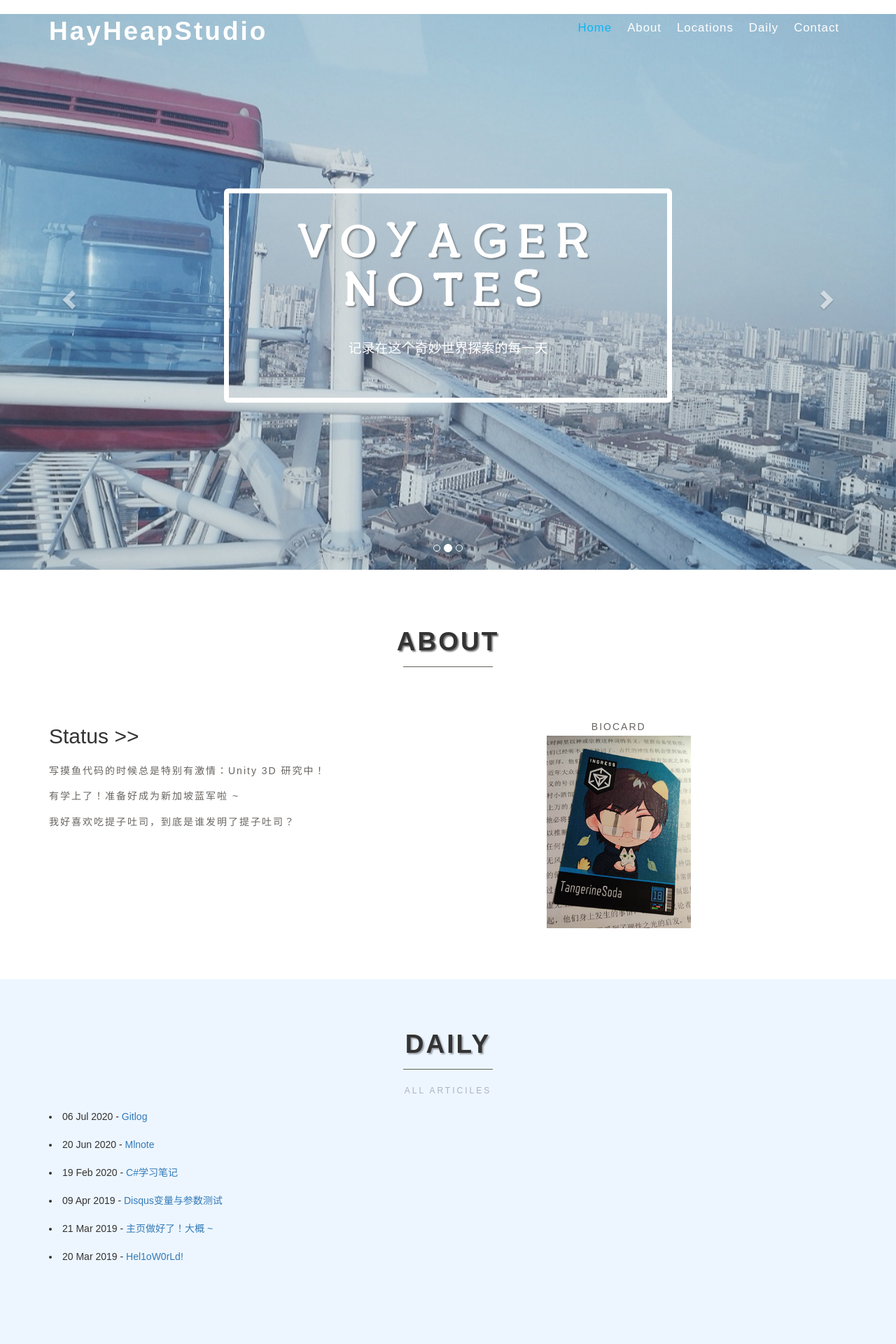
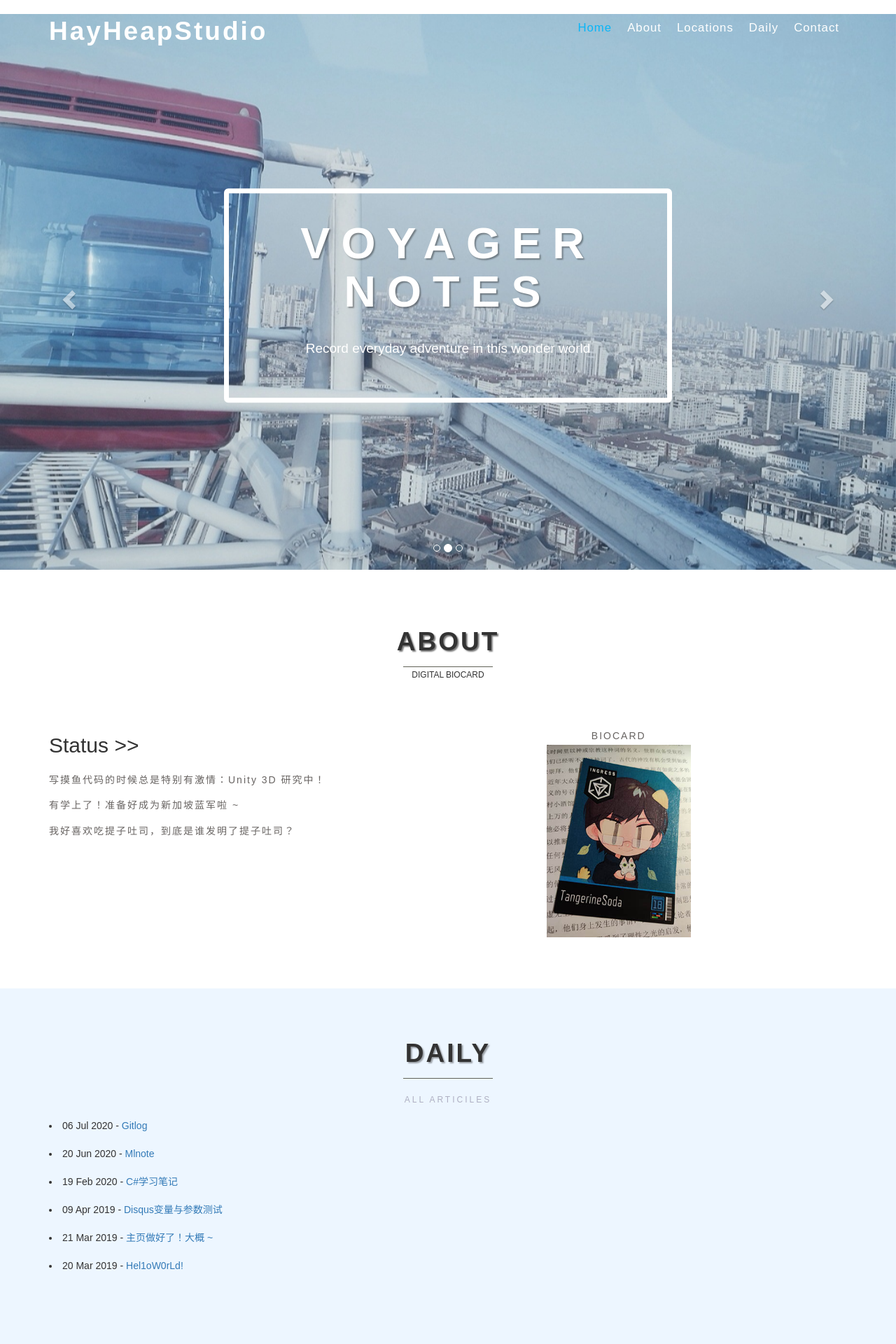
Before and after one commit to Timothyhay/TimothyhayHeap, a Jekyll site: the page built from index.html, in a window 1280 px wide. Shown: the top 1920 px of the page at 70% size. Built offline with Jekyll 4.4.1, drawn with Linux system fonts in a browser that asks for light colours; comment, search, counter and statistics services are not loaded.

Commit message:
Update: Page Structure

```diff
--- a/_layouts/default.html
+++ b/_layouts/default.html
@@ -12,7 +12,8 @@
 <!--css-->
 <link href="css/bootstrap.min.css" rel="stylesheet">
 <link href="css/chocolat.css" rel="stylesheet" type="text/css" media="all">
-<link href="css/font-awesome.min.css" rel="stylesheet" type="text/css" media="all">
+<!-- <link href="css/font-awesome.min.css" rel="stylesheet" type="text/css" media="all"> -->
+<link href="css/fonts.css" rel="stylesheet" type="text/css" media="all">
 <link href="css/style.css" rel="stylesheet" type="text/css" media="all">
 <link rel="stylesheet" type="text/css" href="css/elastislide.css" />
 <link rel="stylesheet" type="text/css" href="css/custom.css" />
--- /dev/null
+++ b/css/fonts.css
@@ -0,0 +1,12 @@
+/*-- All the Fonts --*/
+
+@font-face {
+    font-family: 'TypeMeTwo';
+    src: url('../fonts/TypeMeTwo.ttf') format('truetype');
+
+    font-family: '39smooth';
+    src: url('../fonts/39smooth.ttf') format('truetype');
+
+    font-weight: normal;
+    font-style: normal;
+}
--- a/css/style.css
+++ b/css/style.css
@@ -6,7 +6,7 @@ body {
     padding: 0;
     margin: 0;
     background: #FFF;
-    font-family: 'Poppins', sans-serif;
+    font-family: '39 Smooth', sans-serif;
 }
 
 body a {
@@ -44,7 +44,7 @@ h5,
 h6 {
     margin: 0;
     padding: 0;
-    font-family: 'Poppins', sans-serif;
+    font-family: '39 Smooth', sans-serif;
 }
 
 p {
@@ -146,20 +146,21 @@ body {
     width: 100%;
     margin: 0 auto;
 }
-
+/*
 @font-face {
-    font-family: '39 Smooth';
-    src: url('../fonts/39smooth.ttf') format('truetype');
+    font-family: 'TypeMeTwo';
+    src: url('../fonts/TypeMeTwo.ttf') format('truetype');
     font-weight: normal;
     font-style: normal;
 }
+*/
 
 h1 {
     letter-spacing: 16px;
     padding-bottom: 28px;
     font-size: 73px;
     font-weight: 700;
-    font-family: '39 Smooth', sans-serif;
+    font-family: 'TypeMeTwo', sans-serif;
     text-transform: uppercase;
     text-shadow: 2px 2px 2px rgba(16, 16, 16, 0.38);
 }
--- a/index.html
+++ b/index.html
@@ -70,7 +70,7 @@ comments: true
 				<!--
 				<p>The world is a book, and those who do not<br> travel read only a page.</p>
 				-->
-				<p>记录在这个奇妙世界探索的每一天</p>
+				<p>Record everyday adventure in this wonder world</p>
 			</div>
 		</div>
 	</div>
@@ -82,6 +82,7 @@ comments: true
 <div class="about-info text-center">
 	<h3>ABOUT</h3>
 	<label></label>
+	<h6>DIGITAL BIOCARD</h6>
 	</div>
 		<div class="about-us-agileits-info">
 			<div class="container">
```
Also changed, not shown: 7 other files.
